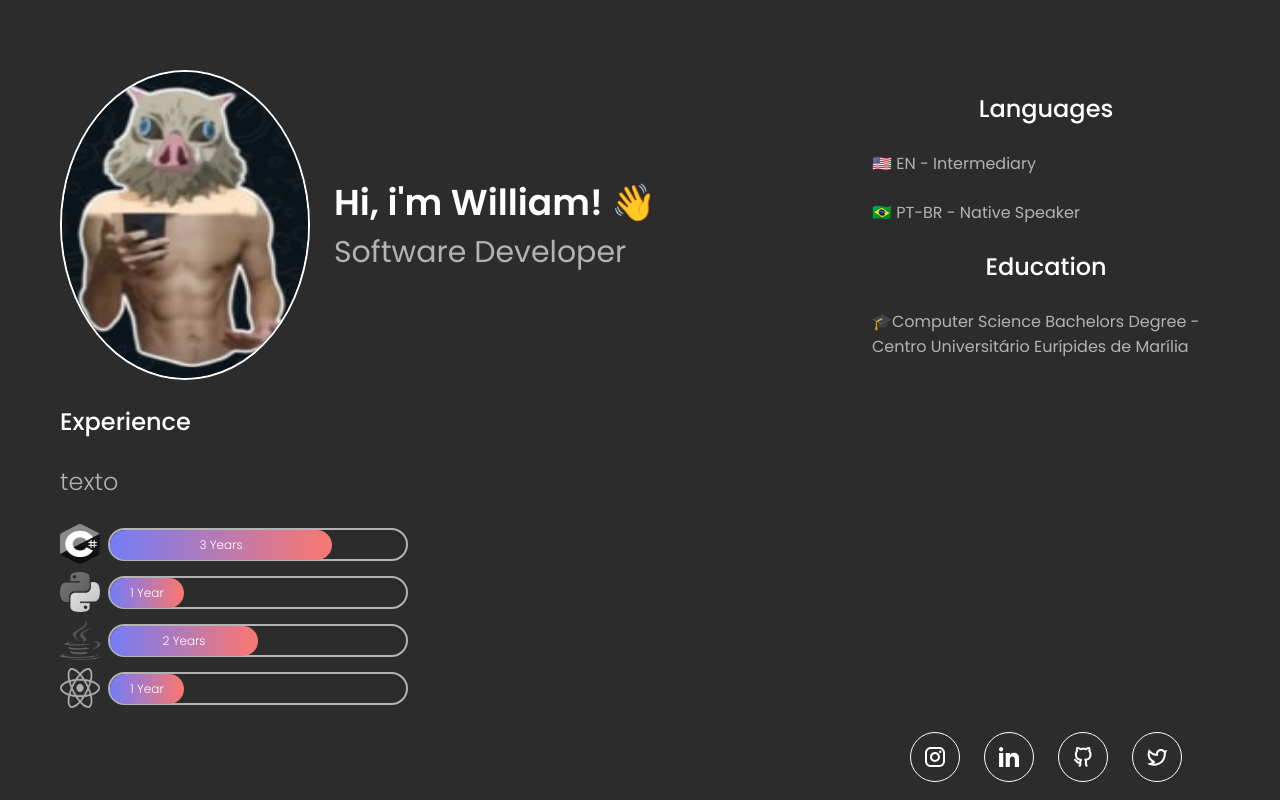
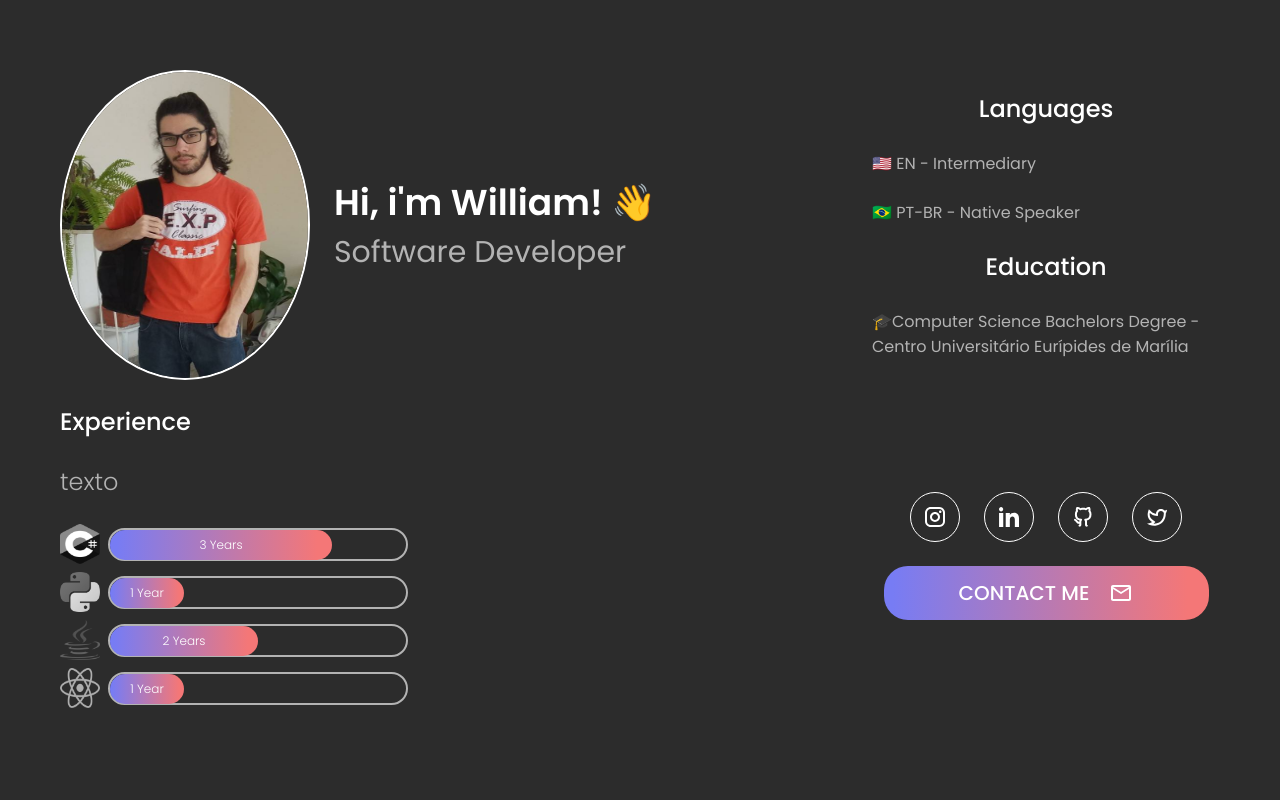
Before and after one commit to willchapuis/treinamento-portfolio-ferkipper, a Next.js app: page / in a window 1280 px wide. Built offline with nearby package versions, Linux system fonts and the light colour scheme.

Commit message:
fix: corrigido posicionamento area de botões e alterada a imagem para algo mais condizente

```diff
--- a/src/app/components/header/header.tsx
+++ b/src/app/components/header/header.tsx
@@ -9,8 +9,8 @@ export function Header(){
             <h2>Software Developer</h2>
             </div>
             <Image
-            src="/zoeira-inosuke.jpg"
-            alt="Vercel Logo"
+            src="/foto-perfil.jpeg"
+            alt="Foto Perfil"
             width={250}
             height={310}
             priority
--- a/src/app/styles/home.scss
+++ b/src/app/styles/home.scss
@@ -16,7 +16,7 @@
         justify-content: center;
         flex-direction: column;
         gap: 24px;
-        grid-area: btns;
+        //grid-area: btns;
         width: 100%;
 
         .btn-primary {
```
Also changed, not shown: public/foto-perfil.jpeg (added), public/zoeira-inosuke.jpg (deleted).
